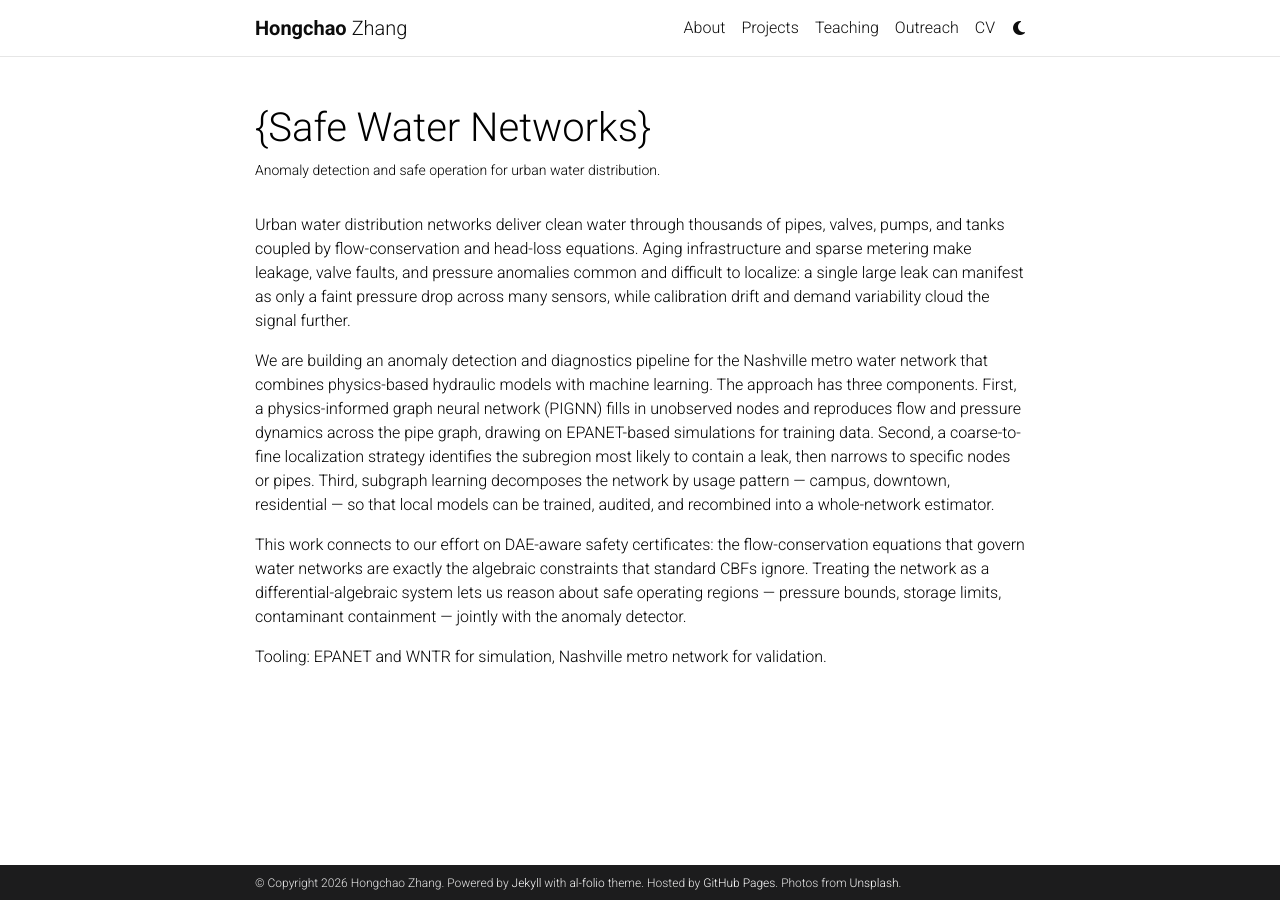
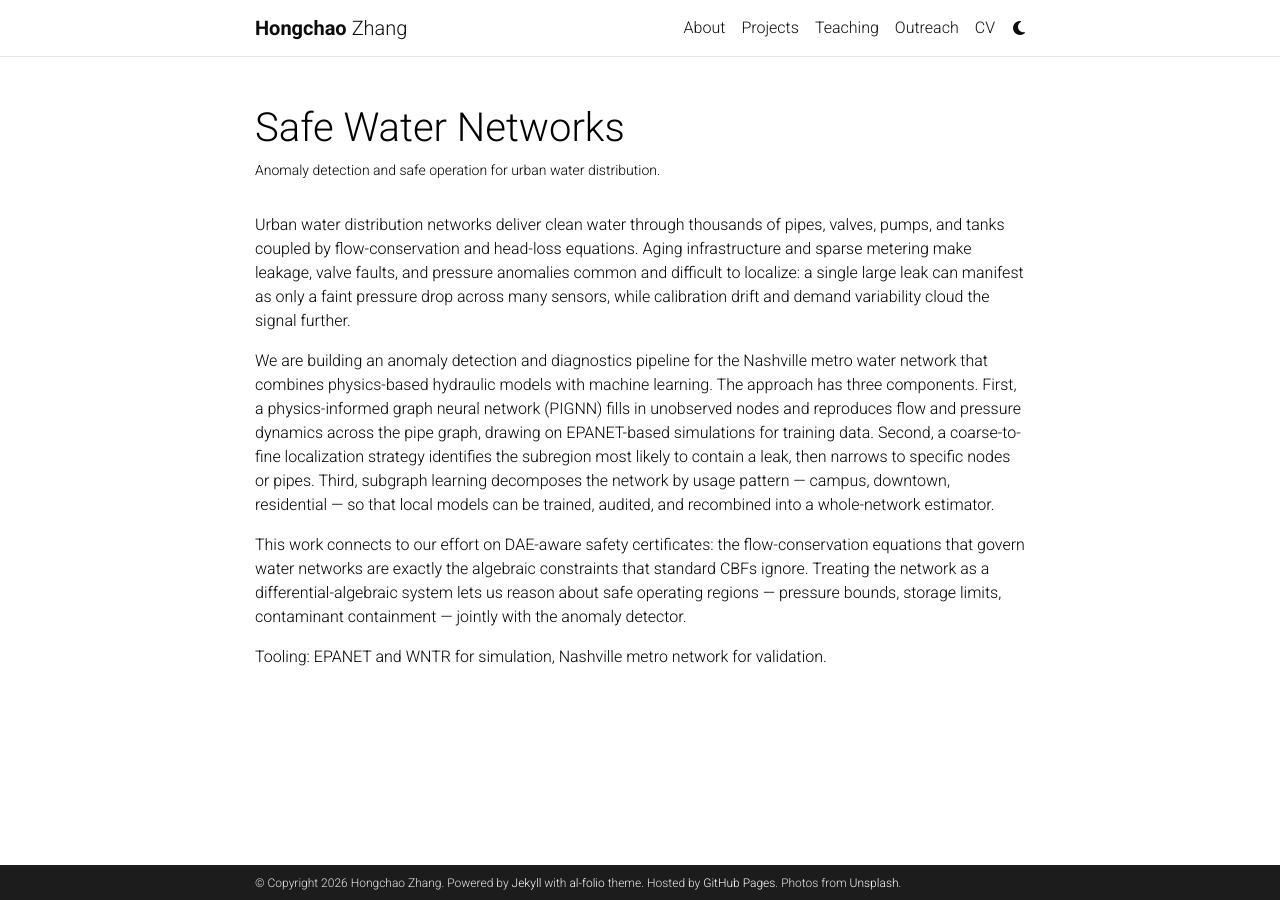
Before and after one commit to HongchaoZhang-HZ/hongchaozhang-hz.github.io, a Jekyll site: the page built from _projects/NashvilleWater.md, in a window 1280 px wide. Built offline with Jekyll 4.4.1, drawn with Linux system fonts in a browser that asks for light colours; full-size pictures stand in for the smaller copies a plugin makes; comment, search, counter and statistics services are not loaded; a style sheet for code colours, icons or effects is not loaded.

Commit message:
projects: strip braces from titles, remove text-lowercase
Co-Authored-By: Claude Opus 4.7 (1M context) <noreply@anthropic.com>

```diff
--- a/_includes/projects.html
+++ b/_includes/projects.html
@@ -13,7 +13,7 @@
           alt="project thumbnail" -%}
         {%- endif %}
         <div class="card-body">
-          <h2 class="card-title text-lowercase">{{ project.title }}</h2>
+          <h2 class="card-title">{{ project.title }}</h2>
           <p class="card-text">{{ project.description }}</p>
           <div class="row ml-1 mr-1 p-0">
             {%- if project.github -%}
--- a/_projects/NashvilleWater.md
+++ b/_projects/NashvilleWater.md
@@ -1,6 +1,6 @@
 ---
 layout: page
-title: "{Safe Water Networks}"
+title: Safe Water Networks
 description: Anomaly detection and safe operation for urban water distribution.
 img: assets/img/7.jpg
 importance: 1
```
Also changed, not shown: _projects/DAECBF.md (+1 -1 lines), _projects/FaultTolerantControl.md (+1 -1 lines), _projects/NeuralBarrierCertificate.md (+1 -1 lines).
